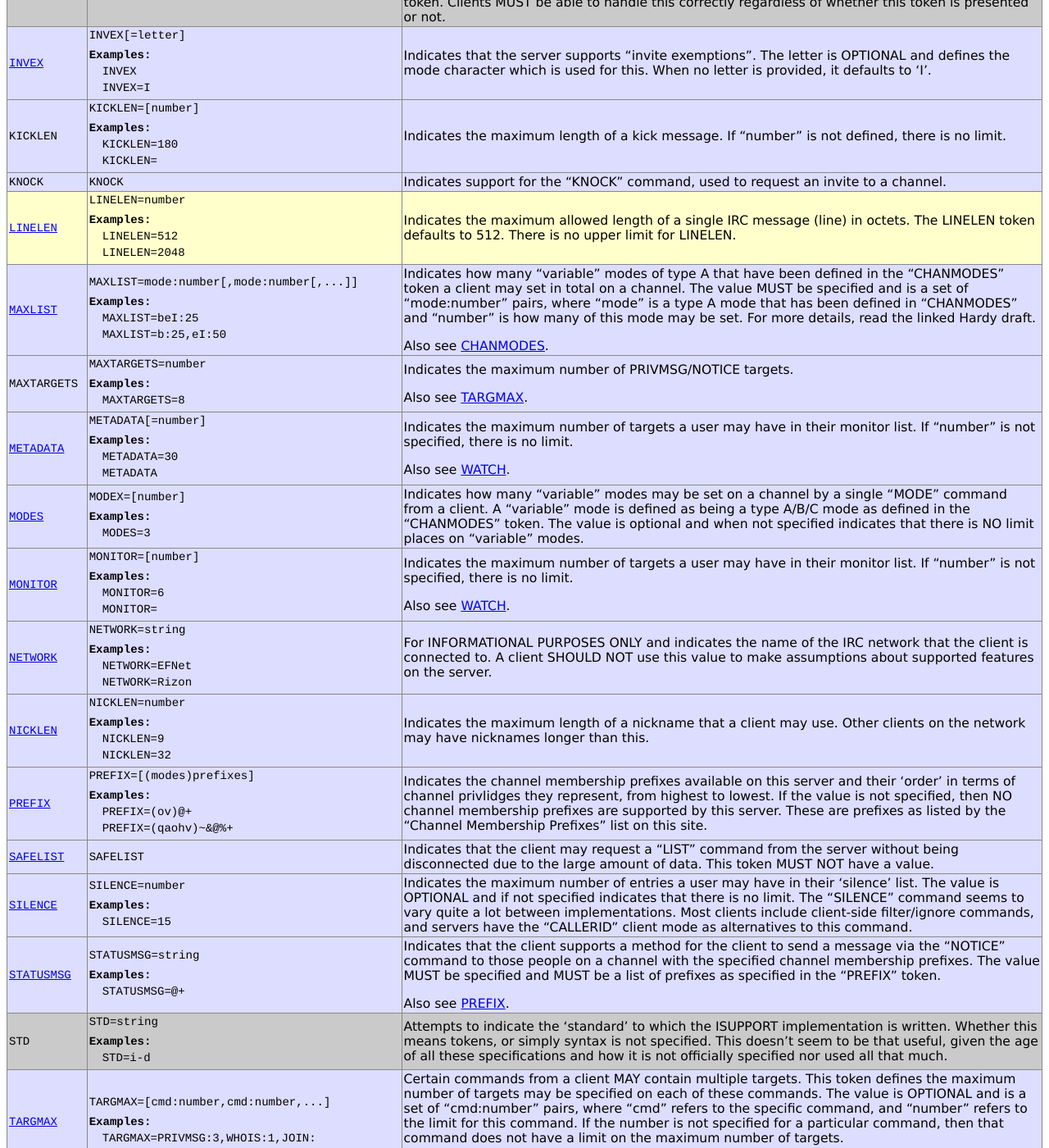
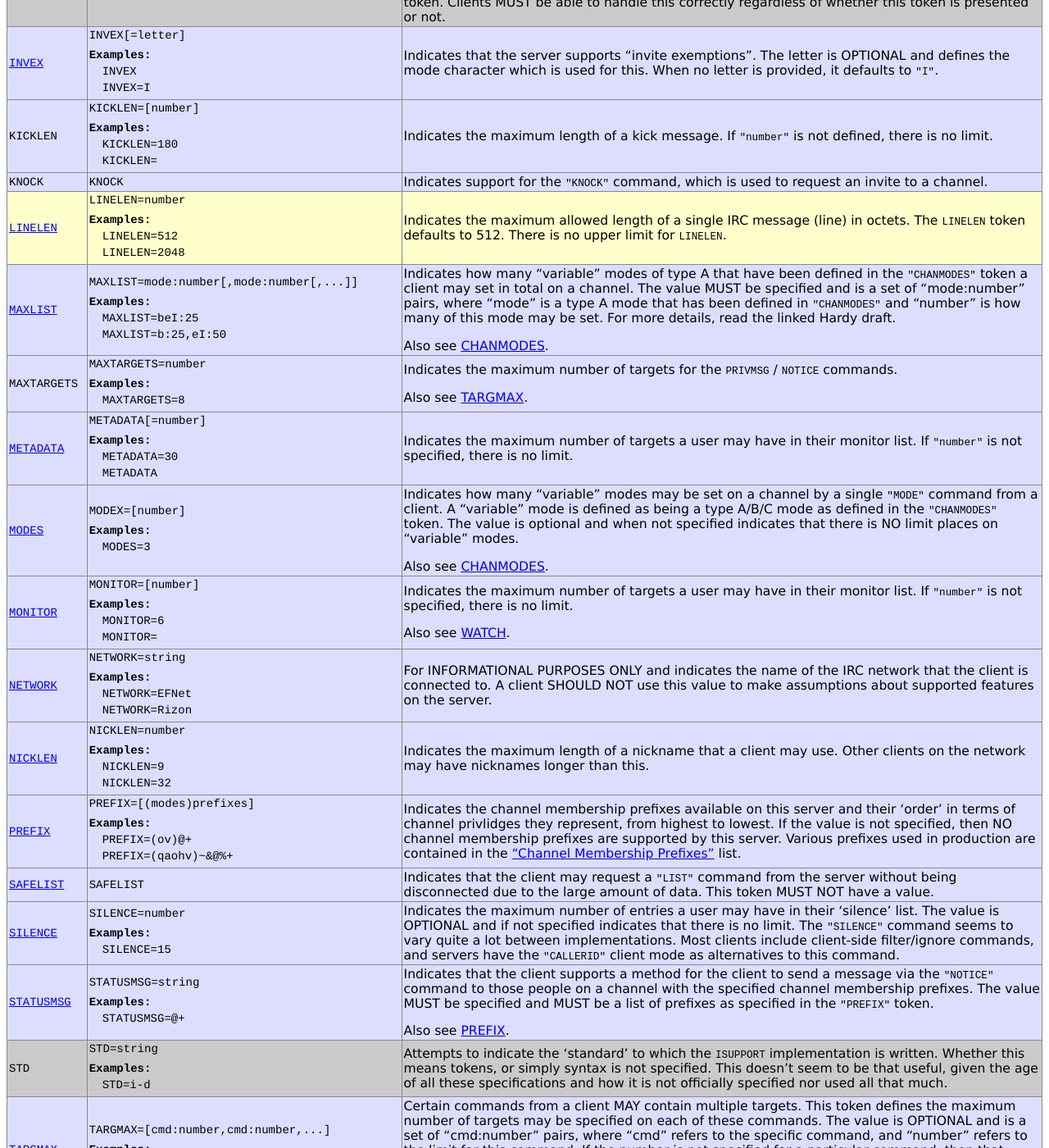
Before and after one commit to ircdocs/irc-defs, a Jekyll site: the page built from defs/isupport.html, in a window 1280 px wide and 1400 px high, scrolled down 1055 px. Shown: the whole window at 82% size. Built offline with Jekyll 4.4.1, drawn with Linux system fonts in a browser that asks for light colours; some of the changed text lies outside the part shown.

Commit message:
isupport: Clean up, add some links, monospace some descriptive text

```diff
--- a/_data/isupport.yaml
+++ b/_data/isupport.yaml
@@ -84,10 +84,10 @@ values:
         format: "CALLERID[=letter]"
         information: "https://github.com/ircd-hybrid/ircd-hybrid/blob/master/doc/modeg.txt"
         comment: >
-            Indicates that the "caller-id" user mode is supported, which
-            rejects messages from unauthorized users. "letter" defines the mode
-            character which is used for this feature. If the value is not
-            given, it defaults to the mode "+g".
+            Indicates that the `"caller-id"` user mode is supported, which
+            rejects messages from unauthorized users. `"letter"` defines the
+            mode character which is used for this feature. If the value is not
+            given, it defaults to the mode `"+g"`.
 
     -
         name: CASEMAPPING
@@ -96,10 +96,10 @@ values:
         comment: >
             Indicates the method that's used to compare equality of
             case-insensitive strings (such as nick/channel names).
-            Typical values include "ascii" and "rfc1459". "rfc3454" is a
+            Typical values include `"ascii"` and `"rfc1459"`. `"rfc3454"` is a
             proposed value that refers to the stringprep method described in
-            <a href="http://tools.ietf.org/html/rfc3454">RFC3454</a> (typically
-            used for UTF-8 casefolding).
+            [RFC3454](http://tools.ietf.org/html/rfc3454) (typically used for
+            UTF-8 casefolding).
 
         examples:
             - "CASEMAPPING=rfc1459"
@@ -111,7 +111,7 @@ values:
         comment: >
             Indicates the maximum number of channels a client may join. Though
             a client shouldn't assume that other clients are limited to what
-            they receive here. If "number" is empty, there is no limit.
+            they receive here. If `"number"` is empty, there is no limit.
 
         examples:
             - "CHANLIMIT=#+:25,&:"
@@ -134,7 +134,7 @@ values:
         information: "https://tools.ietf.org/html/draft-hardy-irc-isupport-00"
         comment: >
             Specifies the maximum length of a channel name that clients may
-            join. If "number" is not specified, there is no limit.
+            join. If `"number"` is not specified, there is no limit.
 
         examples:
             - "CHANNELLEN=50"
@@ -145,8 +145,8 @@ values:
         information: "https://tools.ietf.org/html/draft-hardy-irc-isupport-00"
         comment: >
             Indicates the types of channels supported on this server. These are
-            channel type prefixes as listed in the RFCs and by the "Channel
-            Type Prefixes" list on this site.
+            channel type prefixes as specified in the RFCs and as described by
+            the ["Channel Type Prefixes"](chantypes.html) list on this site.
 
         examples:
             - "CHANTYPES=&#"
@@ -156,7 +156,7 @@ values:
         format: "CNOTICE"
         information: "https://tools.ietf.org/html/draft-hardy-irc-isupport-00"
         comment: >
-            Indicates that the server supports the "CNOTICE" command. This is
+            Indicates that the server supports the `"CNOTICE"` command. This is
             an extension to the NOTICE command.
 
     -
@@ -164,15 +164,15 @@ values:
         format: "CPRIVMSG"
         information: "https://tools.ietf.org/html/draft-hardy-irc-isupport-00"
         comment: >
-            Indicates that the server supports the "CPRIVMSG" command. This is
-            an extension to the PRIVMSG command.
+            Indicates that the server supports the `"CPRIVMSG"` command. This
+            is an extension to the PRIVMSG command.
 
     -
         name: DEAF
         format: "DEAF=character"
         comment: >
-            Indicates that the server supports the "DEAF" user mode, and the
-            given character is used to represent that mode.
+            Indicates that the server supports the [`"DEAF"`](usermodes.html#DEAF)
+            user mode, and the given character is used to represent that mode.
 
         examples:
             - "DEAF=D"
@@ -196,7 +196,7 @@ values:
         comment: >
             Indicates that the server supports "ban exemptions". The letter is
             OPTIONAL and defines the mode character which is used for this.
-            When no letter is provided, it defaults to 'e'.
+            When no letter is provided, it defaults to `"e"`.
 
         examples:
             - "EXCEPTS"
@@ -207,8 +207,8 @@ values:
         format: "FNC"
         comment: >
             "Forced Nick Change". Indicates that the server may change a user's
-            nickname without the user sending the server a "NICK" message. Note
-            that servers may do this even if they don't send this token.
+            nickname without the user sending the server a `"NICK"` message.
+            Note that servers may do this even if they don't send this token.
             Clients MUST be able to handle this correctly regardless of whether
             this token is presented or not.
 
@@ -221,7 +221,7 @@ values:
         comment: >
             Indicates that the server supports "invite exemptions". The letter
             is OPTIONAL and defines the mode character which is used for this.
-            When no letter is provided, it defaults to 'I'.
+            When no letter is provided, it defaults to `"I"`.
 
         examples:
             - "INVEX"
@@ -231,8 +231,8 @@ values:
         name: KICKLEN
         format: "KICKLEN=[number]"
         comment: >
-            Indicates the maximum length of a kick message. If "number" is not
-            defined, there is no limit.
+            Indicates the maximum length of a kick message. If `"number"` is
+            not defined, there is no limit.
 
         examples:
             - "KICKLEN=180"
@@ -242,8 +242,8 @@ values:
         name: KNOCK
         format: "KNOCK"
         comment: >
-            Indicates support for the "KNOCK" command, used to request an
-            invite to a channel.
+            Indicates support for the `"KNOCK"` command, which is used to
+            request an invite to a channel.
 
     -
         name: LINELEN
@@ -251,8 +251,8 @@ values:
         information: "http://rabbit.dereferenced.org/~nenolod/ircv3-harmony/id-wpitcock-ircv3-core.html#rfc.section.3.8.2.1.17"
         comment: >
             Indicates the maximum allowed length of a single IRC message (line)
-            in octets. The LINELEN token defaults to 512. There is no upper
-            limit for LINELEN.
+            in octets. The `LINELEN` token defaults to 512. There is no upper
+            limit for `LINELEN`.
 
         examples:
             - "LINELEN=512"
@@ -266,10 +266,10 @@ values:
         information: "https://tools.ietf.org/html/draft-hardy-irc-isupport-00"
         comment: >
             Indicates how many "variable" modes of type A that have been
-            defined in the "CHANMODES" token a client may set in total on a
+            defined in the `"CHANMODES"` token a client may set in total on a
             channel. The value MUST be specified and is a set of "mode:number"
             pairs, where "mode" is a type A mode that has been defined in
-            "CHANMODES" and "number" is how many of this mode may be set.
+            `"CHANMODES"` and "number" is how many of this mode may be set.
             For more details, read the linked Hardy draft.
 
         examples:
@@ -282,7 +282,8 @@ values:
         name: MAXTARGETS
         format: "MAXTARGETS=number"
         comment: >
-            Indicates the maximum number of PRIVMSG/NOTICE targets.
+            Indicates the maximum number of targets for the `PRIVMSG` /
+            `NOTICE` commands.
 
         examples:
             - "MAXTARGETS=8"
@@ -295,13 +296,11 @@ values:
         information: "http://ircv3.net/specs/core/monitor-3.2.html"
         comment: >
             Indicates the maximum number of targets a user may have in their
-            monitor list. If "number" is not specified, there is no limit.
+            monitor list. If `"number"` is not specified, there is no limit.
 
         examples:
             - "METADATA=30"
             - "METADATA"
-
-        seealso: "WATCH"
 
     -
         name: MODES
@@ -309,13 +308,15 @@ values:
         information: "https://tools.ietf.org/html/draft-hardy-irc-isupport-00"
         comment: >
             Indicates how many "variable" modes may be set on a channel by a
-            single "MODE" command from a client. A "variable" mode is defined
-            as being a type A/B/C mode as defined in the "CHANMODES" token.
+            single `"MODE"` command from a client. A "variable" mode is defined
+            as being a type A/B/C mode as defined in the `"CHANMODES"` token.
             The value is optional and when not specified indicates that there
             is NO limit places on "variable" modes.
 
         examples:
             - "MODES=3"
+
+        seealso: "CHANMODES"
 
     -
         name: MONITOR
@@ -323,7 +324,7 @@ values:
         information: "http://ircv3.net/specs/core/monitor-3.2.html"
         comment: >
             Indicates the maximum number of targets a user may have in their
-            monitor list. If "number" is not specified, there is no limit.
+            monitor list. If `"number"` is not specified, there is no limit.
 
         examples:
             - "MONITOR=6"
@@ -365,9 +366,9 @@ values:
             Indicates the channel membership prefixes available on this server
             and their 'order' in terms of channel privlidges they represent,
             from highest to lowest. If the value is not specified, then NO
-            channel membership prefixes are supported by this server. These are
-            prefixes as listed by the "Channel Membership Prefixes" list on
-            this site.
+            channel membership prefixes are supported by this server. Various
+            prefixes used in production are contained in the ["Channel
+            Membership Prefixes"](chanmembers.html) list.
 
         examples:
             - "PREFIX=(ov)@+"
@@ -378,7 +379,7 @@ values:
         format: "SAFELIST"
         information: "https://tools.ietf.org/html/draft-hardy-irc-isupport-00"
         comment: >
-            Indicates that the client may request a "LIST" command from the
+            Indicates that the client may request a `"LIST"` command from the
             server without being disconnected due to the large amount of data.
             This token MUST NOT have a value.
 
@@ -389,10 +390,10 @@ values:
         comment: >
             Indicates the maximum number of entries a user may have in their
             'silence' list. The value is OPTIONAL and if not specified
-            indicates that there is no limit. The "SILENCE" command seems to
+            indicates that there is no limit. The `"SILENCE"` command seems to
             vary quite a lot between implementations. Most clients include
-            client-side filter/ignore commands, and servers have the "CALLERID"
-            client mode as alternatives to this command.
+            client-side filter/ignore commands, and servers have the
+            `"CALLERID"` client mode as alternatives to this command.
 
         examples:
             - "SILENCE=15"
@@ -403,10 +404,10 @@ values:
         information: "https://tools.ietf.org/html/draft-hardy-irc-isupport-00"
         comment: >
             Indicates that the client supports a method for the client to send
-            a message via the "NOTICE" command to those people on a channel
+            a message via the `"NOTICE"` command to those people on a channel
             with the specified channel membership prefixes. The value MUST be
             specified and MUST be a list of prefixes as specified in the
-            "PREFIX" token.
+            `"PREFIX"` token.
 
         examples:
             - "STATUSMSG=@+"
@@ -417,7 +418,7 @@ values:
         name: STD
         format: "STD=string"
         comment: >
-            Attempts to indicate the 'standard' to which the ISUPPORT
+            Attempts to indicate the 'standard' to which the `ISUPPORT`
             implementation is written. Whether this means tokens, or simply
             syntax is not specified. This doesn't seem to be that useful, given
             the age of all these specifications and how it is not officially
@@ -463,19 +464,21 @@ values:
         name: UHNAMES
         format: "UHNAMES"
         comment: >
-            Indicates that the "NAMES" reply message is extended to contain the
-            full hostmask of every user listed. Must NOT have a value.
+            Indicates that the `"NAMES"` reply message may be extended to contain
+            the full hostmask of every user listed. Must NOT have a value.
 
-            IRCv3 recommends that the "userhost-in-names" client capability is
-            used instead of this token.
+            The IRCv3 Working Group recommends that the [`"userhost-in-names"`](http://ircv3.net/specs/extensions/userhost-in-names-3.2.html)
+            client capability is used instead of this token.
+
+        obsolete: true
 
     -
         name: USERLEN
         format: "USERLEN=[number]"
         information: "http://rabbit.dereferenced.org/~nenolod/ircv3-harmony/id-wpitcock-ircv3-core.html#rfc.section.3.8.2.1.16"
         comment: >
-            Indicates the maximum length of an username in octets. If "number"
-            is not specified, there is no limit.
+            Indicates the maximum length of an username in octets. If
+            `"number"` is not specified, there is no limit.
 
         examples:
             - "USERLEN=12"
@@ -491,9 +494,9 @@ values:
             Indicates the maximum number of nicknames a user may have in their
             watch list.
 
-            The "MONITOR" command is aimed at being a more consistent
+            The `"MONITOR"` command is aimed at being a more consistent
             alternative to this command, and documentation for it may be found
-            on the IRCv3 website.
+            on the [IRCv3 website](http://ircv3.net/specs/core/monitor-3.2.html).
 
         seealso: "MONITOR"
 
```
